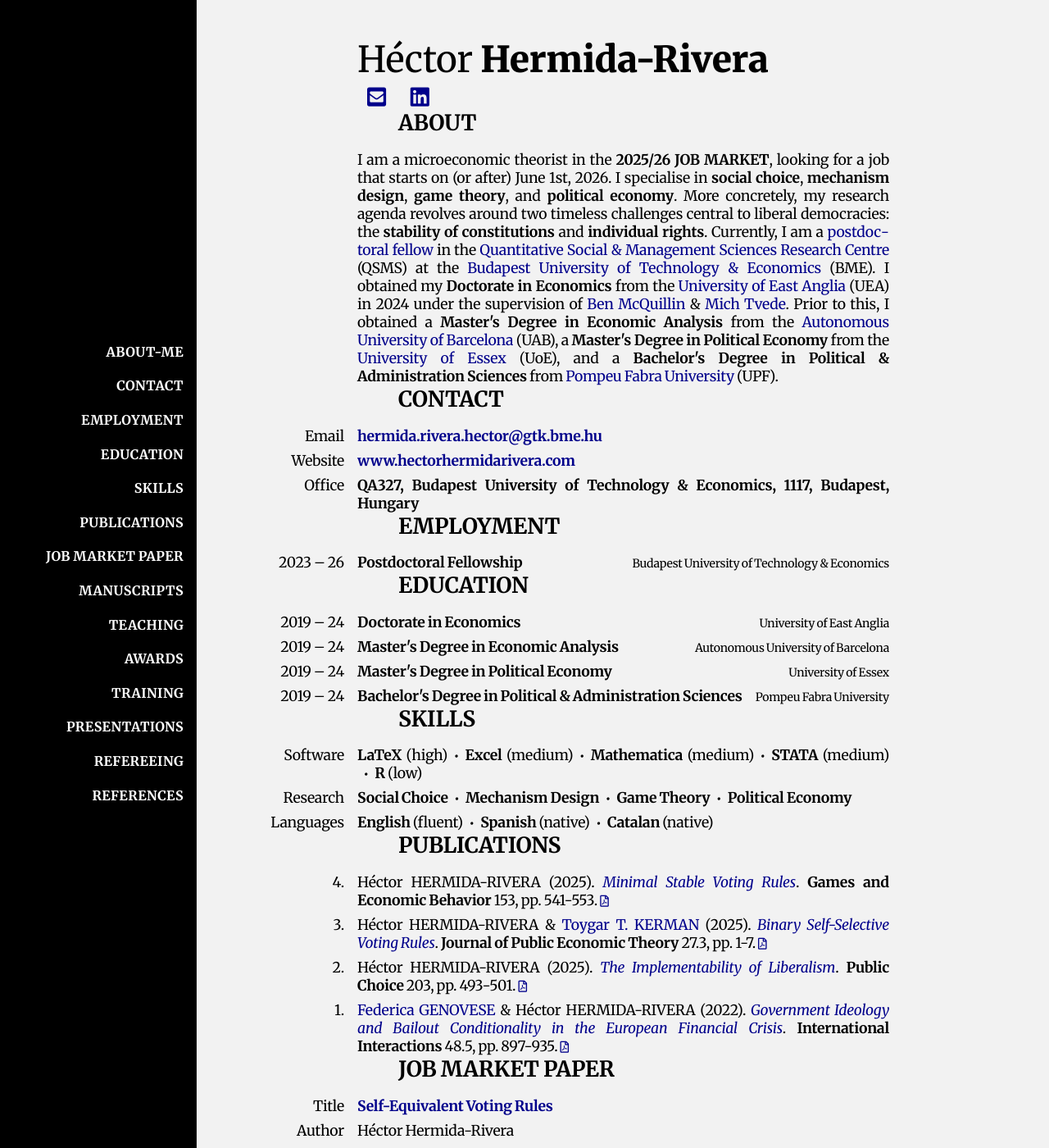
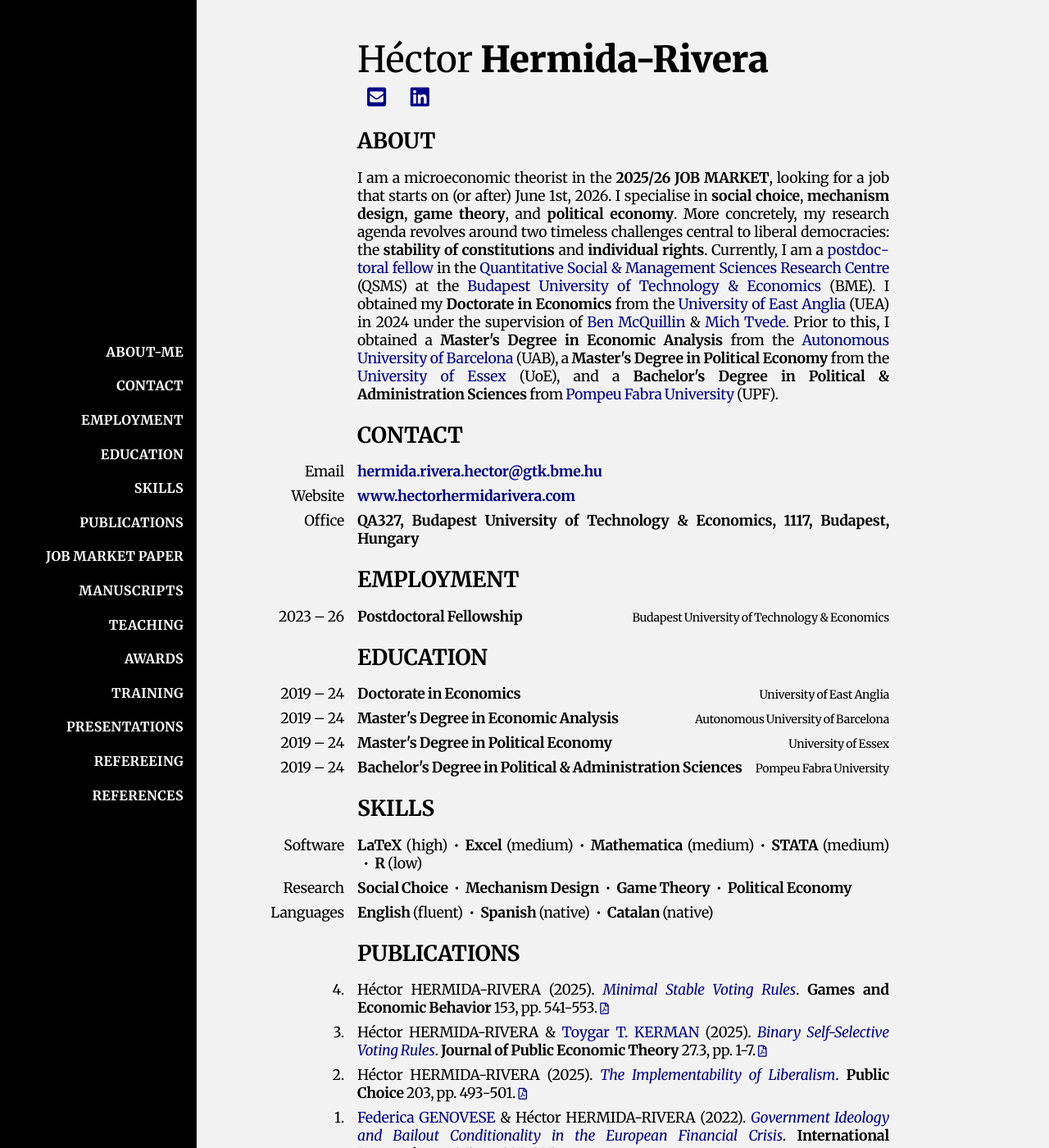
Before and after one commit to HectorHermidaRivera/hectorhermidarivera.github.io, a Jekyll site: the page built from index.md, in a window 1280 px wide and 1400 px high. Shown: the whole window at 82% size. Built offline with Jekyll 4.4.1, drawn with Linux system fonts in a browser that asks for light colours; a style sheet for code colours, icons or effects is not loaded.

Commit message:
Update style.css

```diff
--- a/assets/css/style.css
+++ b/assets/css/style.css
@@ -43,8 +43,7 @@ body {
 .content h5,
 .content h6 {
   margin-left: 0;
-  padding-left: calc(150px + 36px); /* keep aligned with second column */
-  margin-top: 0;       /* no extra top margin */
+  padding-left: 136px; /* keep aligned with second column */
   margin-bottom: 8px;  /* same as row gap in two-column layouts */
   text-transform: uppercase;
 }
```
